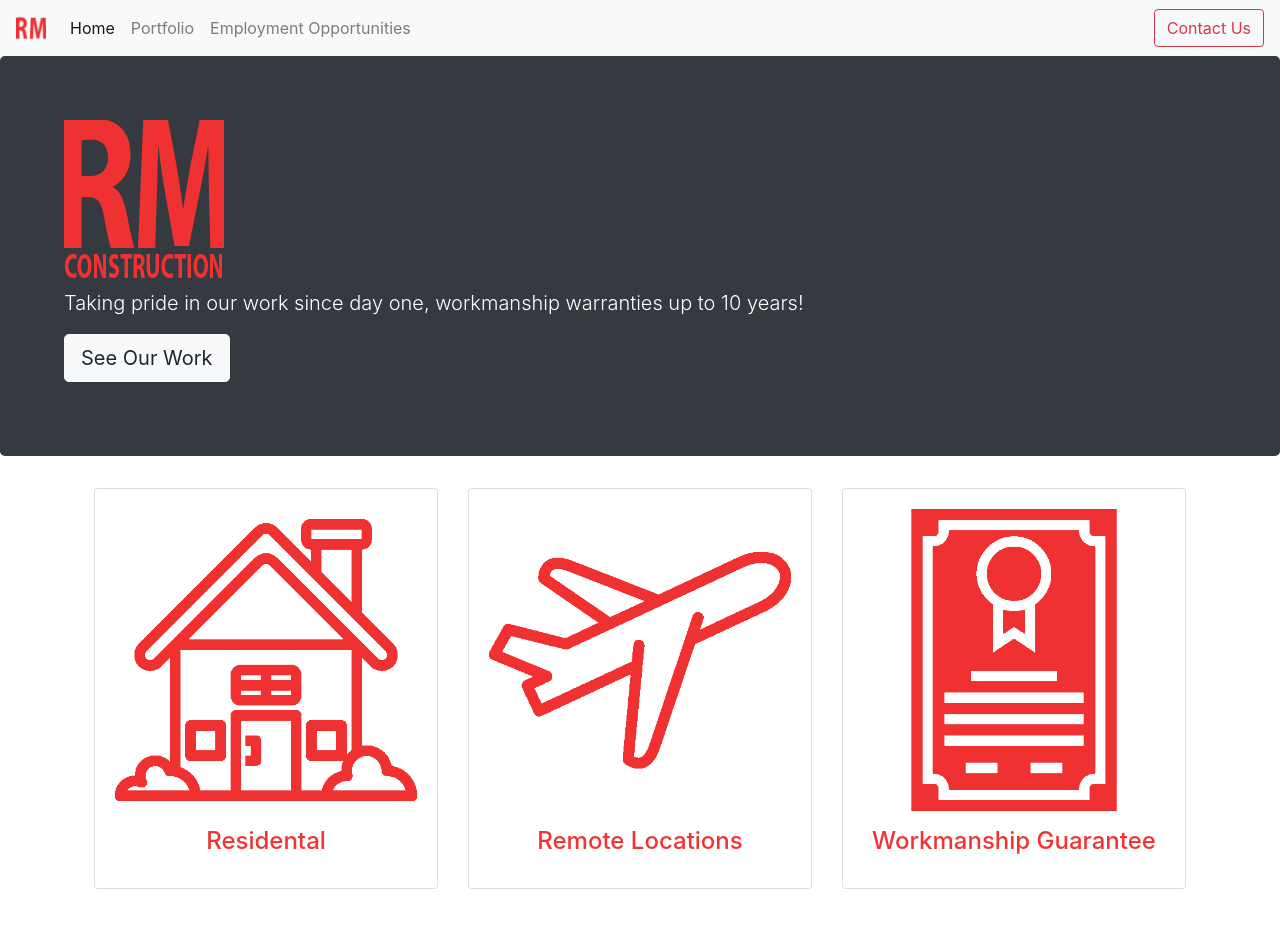
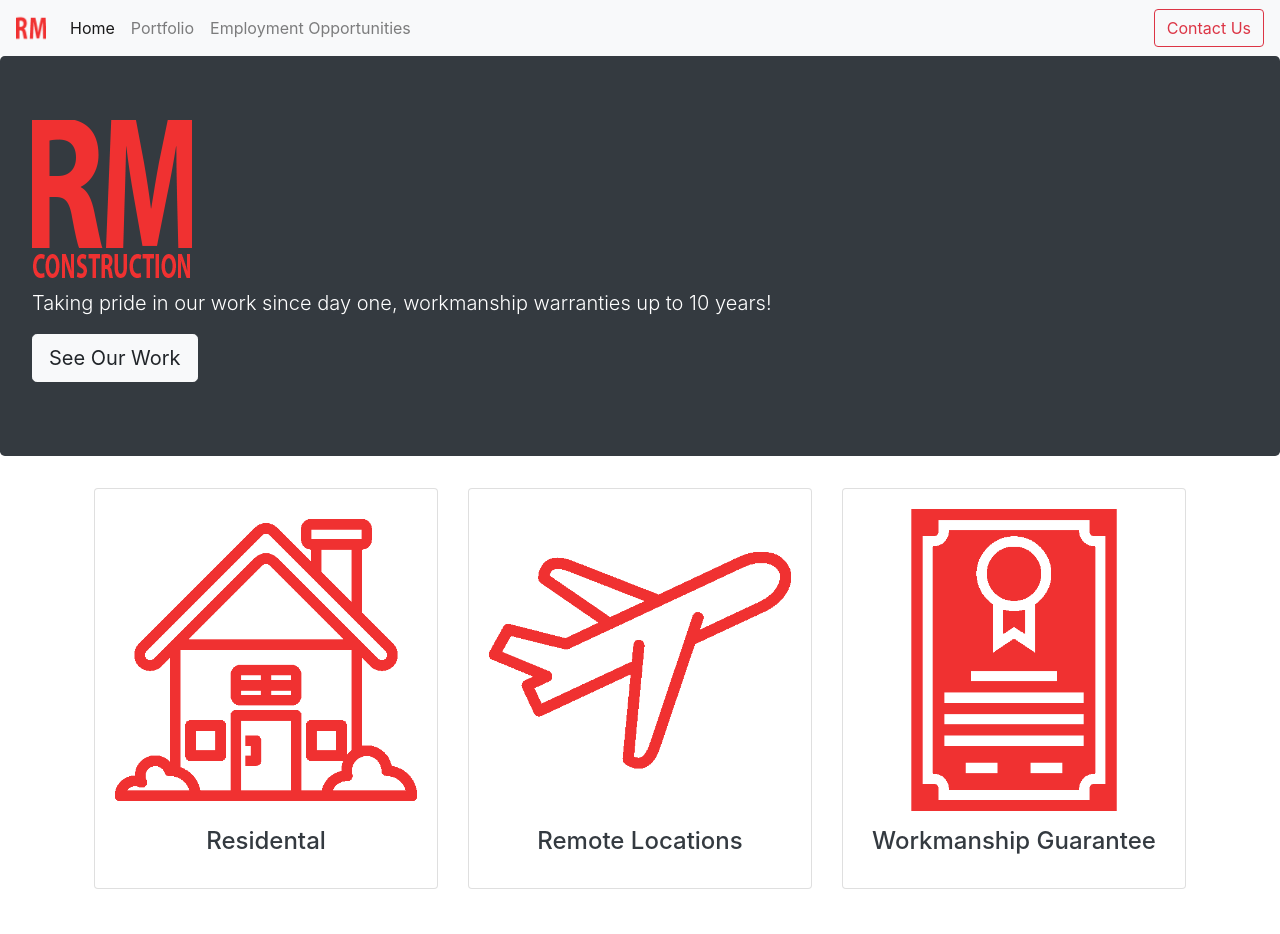
Before and after one commit to wayufluteclef/wayufluteclef.github.io, a plain HTML site: page index.html in a window 1280 px wide. Shown: the top 934 px of the page. Drawn offline with nearby package versions, Linux system fonts and the light colour scheme.

Commit message:
Add files via upload

```diff
--- a/index.html
+++ b/index.html
@@ -30,7 +30,7 @@
     <style>
         .picturesection h4
         {
-            color: #f03434;
+            color: #343a40;
         }
     </style>
   </head>
@@ -62,7 +62,7 @@
                     </section>
                 </div>
             </nav>
-        <div class="jumbotron" style="background-color: #343a40; max-height: 400px; padding: 5%;">
+        <div class="jumbotron" style="background-color: #343a40; max-height: 400px;">
                 <h1 class="display-4 brandname" style="color: white"><img src="pictures/square-logo-transparent.png" /></h1>
             <p class="lead slogan"  style="color: white">Taking pride in our work since day one, workmanship warranties up to 10 years!</p>
             <p class="lead">
```
